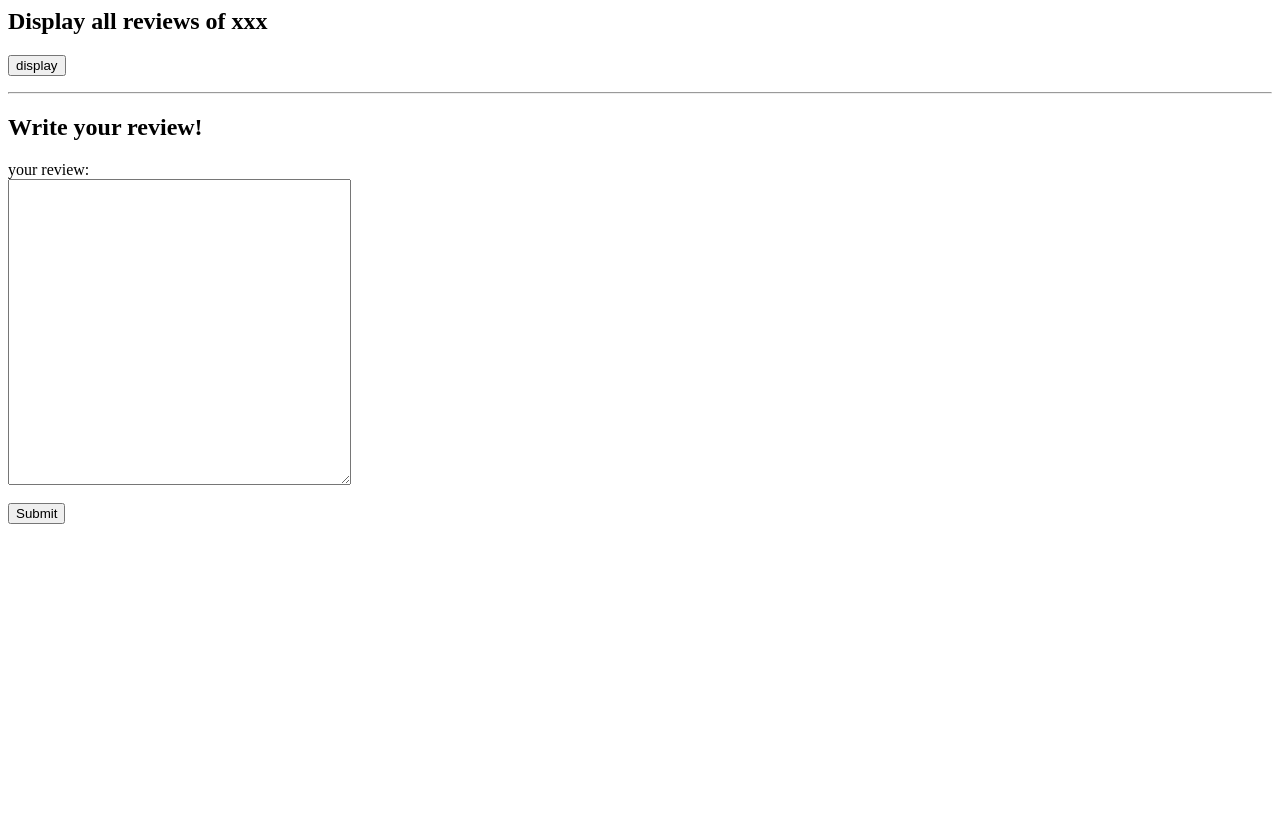
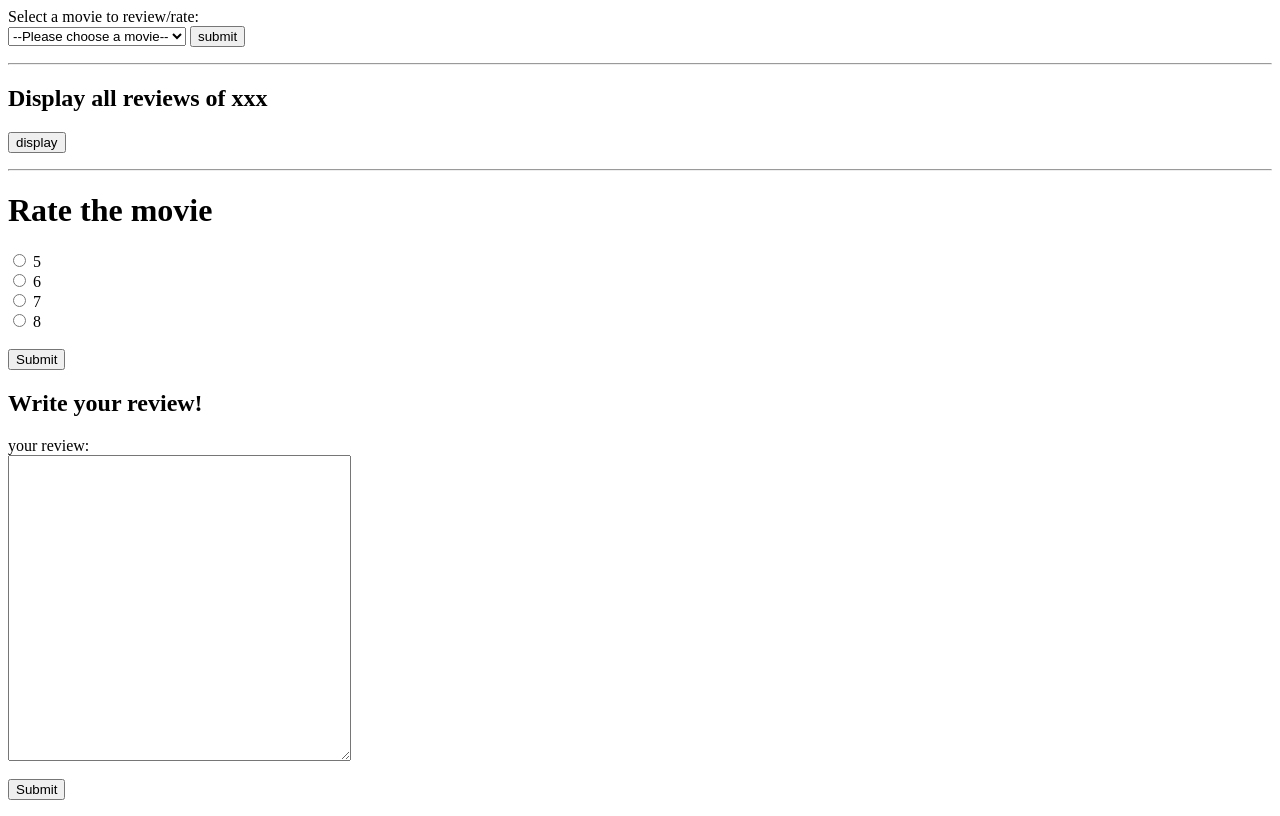
Before and after one commit to AntCheng/MovieDB, a PHP site: page /review.php in a window 1280 px wide. Before the commit the page ends 524 px from the top, so only its background shows below. Run offline with PHP 8.4, Linux system fonts and the light colour scheme.

Commit message:
create currentUser table update current information update review.php

```diff
--- a/dbh.php
+++ b/dbh.php
@@ -94,7 +94,7 @@ function connectToDB() {
 
     // Your username is ora_(CWL_ID) and the password is a(student number). For example,
     // ora_platypus is the username and a12345678 is the password.
-    $db_conn = OCILogon("ora_guorunhe", "a17975517", "dbhost.students.cs.ubc.ca:1522/stu");
+    $db_conn = OCILogon("ora_ryang07", "a21315726", "dbhost.students.cs.ubc.ca:1522/stu");
 
     if ($db_conn) {
         debugAlertMessage("Database is Connected");
--- a/oracle_test_basic.php
+++ b/oracle_test_basic.php
@@ -54,6 +54,7 @@
                 } else {
                     echo "<br>Sign Up Successfully! Going to Log In Page in 3 seconds.<br>";
                     header('refresh:5; url=login.php');
+                    exit();
                 }
             }
         }
@@ -62,7 +63,7 @@
             global $db_conn;
             // Your username is ora_(CWL_ID) and the password is a(student number). For example,
 			// ora_platypus is the username and a12345678 is the password.
-            $db_conn = OCILogon("ora_guorunhe", "a17975517", "dbhost.students.cs.ubc.ca:1522/stu");
+            $db_conn = OCILogon("ora_ryang07", "a21315726", "dbhost.students.cs.ubc.ca:1522/stu");
             if ($db_conn) {
                 debugAlertMessage("Database is Connected");
                 return true;
--- a/review.php
+++ b/review.php
@@ -1,71 +1,108 @@
 <?php
 include 'dbh.php';
+
 ?>
 
 
 <html>
 <head>
-    <title>Review</title>
+    <title>Review Page</title>
+
 </head>
 
 <body>
 
+<label for="movies">Select a movie to review/rate:</label>
 
-       <h2>Display all reviews of xxx</h2>
-       <form method="GET" action="review.php"> <!--refresh page when submitted-->
-           <input type="hidden" id="displayReviewsRequest" name="displayReviewsRequest">
-           <input type="submit" value = "display" name="displayReviews"></p>
-       </form>
-
-       <hr />
-
-       <h2>Write your review!</h2>
-       <form method="POST" action="review.php"> <!--refresh page when submitted-->
-           <label for="review">your review:</label><br>
-           <textarea name="review" rows="20" cols="40"></textarea>
-           <br><br>
-           <input type="submit" value = "Submit" name="mapReviews"></p>
-       </form>
-
+<form method="post" action="review.php">
+  <select name="movie" id="movies">
+      <option value="">--Please choose a movie--</option>
+      <option value="1">Monster Hunter</option>
+      <option value="2">Greenland</option>
+      <option value="3">The Little Things</option>
+      <option value="4">Endgame</option>
+      <option value="5">The Yinyang Master</option>
+  </select>
+  <input type="submit" value="submit" name="submitMovie" />
+</form>
 
 
 <?php
 
+$mid = 0;
+$rating = 0;
+
+
+
+function handleSelectRequest() {
+    global $mid;
+    if(isset($_POST['submitMovie'])) {
+        $mid = $_POST['movie'];
+    }
+    echo "The ID of movie you choose: ".$mid. "<br>";
+}
+
+function handleRatingRequest() {
+    global $rating;
+    if(isset($_POST['submitRating'])) {
+        $rating = $_POST['rating'];
+    }
+    echo "your rating for this movie: ".$rating. "<br>";
+
+}
 
 
 
 function handleDisplayRequest(){
-    // TODO: SESSION to get current current movie that is being reviewed
-    global $db_conn;///
-    // $mid = $_SESSION['mid'];
+    // TODO: SESSION to get current movie that is being reviewed
+    global $mid;
+    if(isset($_POST['submitMovie'])) {
+        $mid = $_POST['movie'];
+    }
     $result = executePlainSQL("SELECT u.Names, r.Content
                                       FROM RReview r, Users u
-                                      WHERE MovieID = '1' AND r.AccountNumber = u.AccountNumber");
+                                      WHERE MovieID = '$mid' AND r.AccountNumber = u.AccountNumber");
     echo "<br>  User   Review  <br>";
     while (($row = oci_fetch_row($result)) != false) {
         echo "<br>  " . $row[0] . "      " . $row[1].  "  <br>";
     }
 }
 
+
 function handleMapRequest(){
-    // TODO: SESSION to get current user information and current movie that is being reviewed
+    // TODO: get current movie that is being reviewed
     // TODO: get current date
     global $db_conn;///
+    $mid = $_POST['movie'];
+    if(isset($_POST['submitRating'])) {
+        $Rating = $_POST['rating'];
+    }
     $Review = (isset($_POST['review'])) ? $_POST['review'] : null;
-    // $rating = (isset($_POST['mapRatingRequest'])) ? $_POST['mapRatingRequest'] : null;
-    //$mid = $_SESSION['mid'];
-    //$AccountNumber = $_SESSION['AccountNumber'];
-    //$result = executePlainSQL("INSERT INTO RReview
-    //                          VALUES (0, 0, '$Review', '1-Jan-2021', 8, 100, '$mid', '$AccountNumber');");
+
 
     if ($Review === "") {
         echo 'please write a review, try again!';
         exit;
+    } else if ($Rating === "") {
+        echo 'please give a rating, try again!';
+        exit;
     } else {
-        $tuple = array ($Review);
+        $raw_name = executePlainSQL("SELECT Names FROM CurrentUser");
+        while (($row = oci_fetch_row($raw_name)) != false) {
+            $name = $row[0];
+        }
+        $raw_accountNumber = executePlainSQL("SELECT AccountNumber FROM Users WHERE (Names = '$name')");
+        while (($row = oci_fetch_row($raw_accountNumber)) != false) {
+            $accountNumber = $row[0];
+        }
+        $raw_number = executePlainSQL("SELECT COUNT(*) FROM RReview");
+        while (($row = oci_fetch_row($raw_number)) != false) {
+            $number = $row[0];
+        }
+        $number++;   // set review id to be #ofrows + 1
+        executePlainSQL("INSERT INTO RReview
+                            VALUES (0, 0, '$Review', '1-Jan-2021', '$Rating', '$number', '$mid', '$accountNumber')");
     }
-    executeBoundSQL("INSERT INTO RReview
-                            VALUES (0, 0, '$Review', '1-Jan-2021', 8, 199, 1, 692630)", $tuple);
 
     echo "<br>Saving review...<br>";
     $committed = oci_commit($db_conn);
@@ -77,7 +114,7 @@ function handleMapRequest(){
 
     }
     header('refresh:1; url=main.php');
-    exit;
+    //exit;
 }
 
 // HANDLE ALL POST ROUTES
@@ -86,6 +123,10 @@ function handlePOSTRequest() {
     if (connectToDB()) {
         if(array_key_exists('mapReviews',$_POST)){
             handleMapRequest();
+        } if(array_key_exists('submitMovie',$_POST)) {
+            handleSelectRequest();
+        } if (array_key_exists('submitRating',$_POST)) {
+            handleRatingRequest();
         }
 
         disconnectFromDB();
@@ -104,11 +145,45 @@ function handleGETRequest() {
     }
 }
 
-if (isset($_POST['mapReviews'])) {
+if (isset($_POST['mapReviews']) || isset($_POST['submitMovie'])
+    || isset($_POST['submitRating'])) {
     handlePOSTRequest();
 } else if (isset($_GET['displayReviewsRequest'])) {///
     handleGETRequest();
 }
 ?>
-</body>
+
+
+<hr />
+
+<h2>Display all reviews of xxx</h2>
+<form method="GET" action="review.php"> <!--refresh page when submitted-->
+    <input type="hidden" id="displayReviewsRequest" name="displayReviewsRequest">
+    <input type="submit" value = "display" name="displayReviews"></p>
+</form>
+
+<hr />
+
+<h1>Rate the movie</h1>
+<form action="review.php" method="post">
+    <input type="radio" name="rating" value="5">
+    <label for="5"> 5</label><br>
+    <input type="radio" name="rating" value="6">
+    <label for="6"> 6</label><br>
+    <input type="radio" name="rating" value="7">
+    <label for="7"> 7</label><br>
+    <input type="radio" name="rating" value="8">
+    <label for="8"> 8</label><br>
+    <br>
+    <input type="submit" value="Submit" name="submitRating">
+</form>
+
+<h2>Write your review!</h2>
+    <form action="review.php" method="post"> <!--refresh page when submitted-->
+        <label for="review">your review:</label><br>
+        <textarea name="review" rows="20" cols="40"></textarea>
+        <br><br>
+        <input type="submit" value = "Submit" name="mapReviews"></p>
+    </form>
+ </body>
 </html>
--- a/src/sql/clearDatabase.sql
+++ b/src/sql/clearDatabase.sql
@@ -15,3 +15,4 @@ drop table MOVIECOUNTRYINFO;
 drop table MOVIECOMPANY;
 drop table RANKING;
 drop table USERS;
+drop table CURRENTUSER;
```
Also changed, not shown: login.php (+9 -2 lines), main.php (+20 -10 lines), src/sql/databaseSetup.sql (+15 -5 lines).
